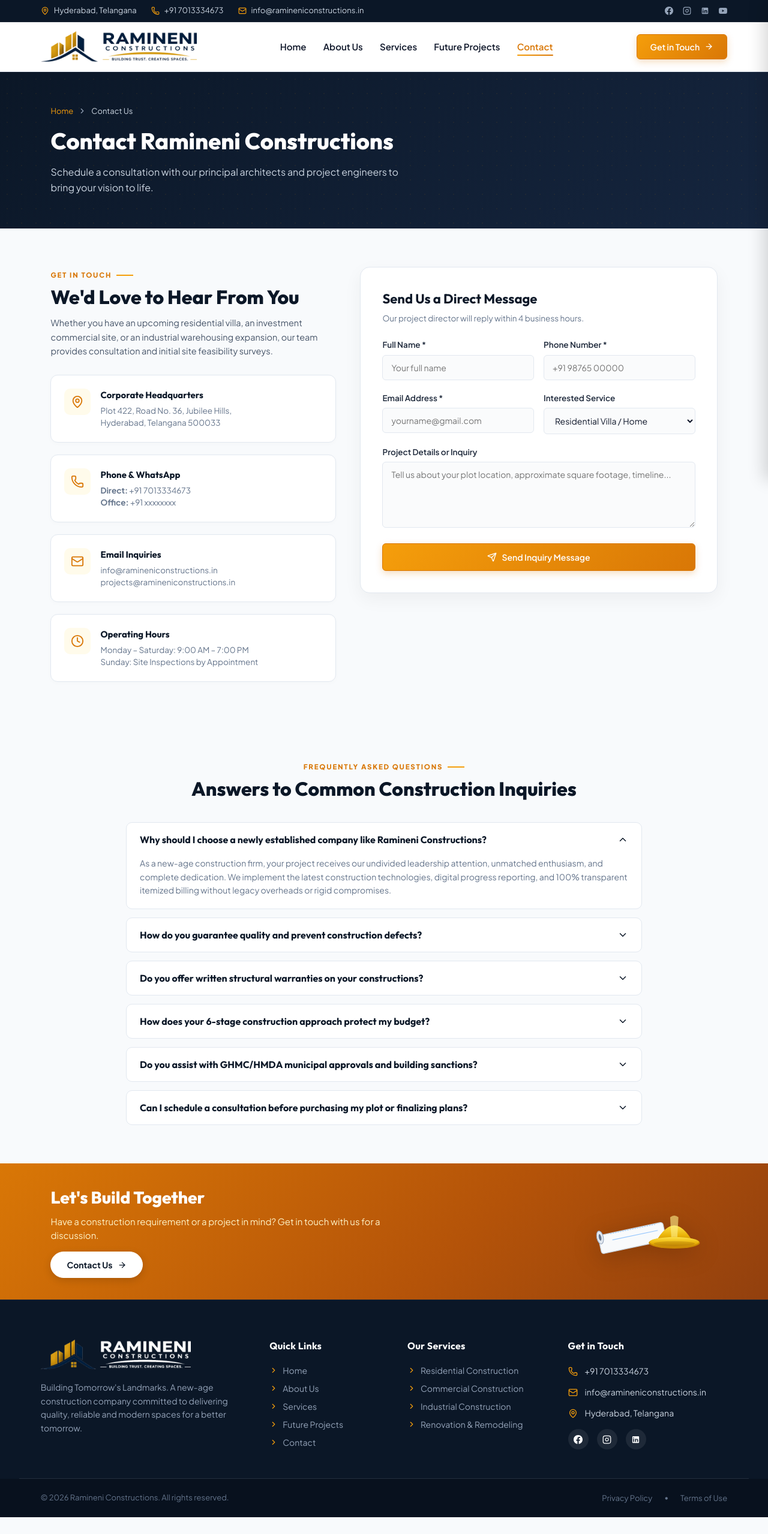
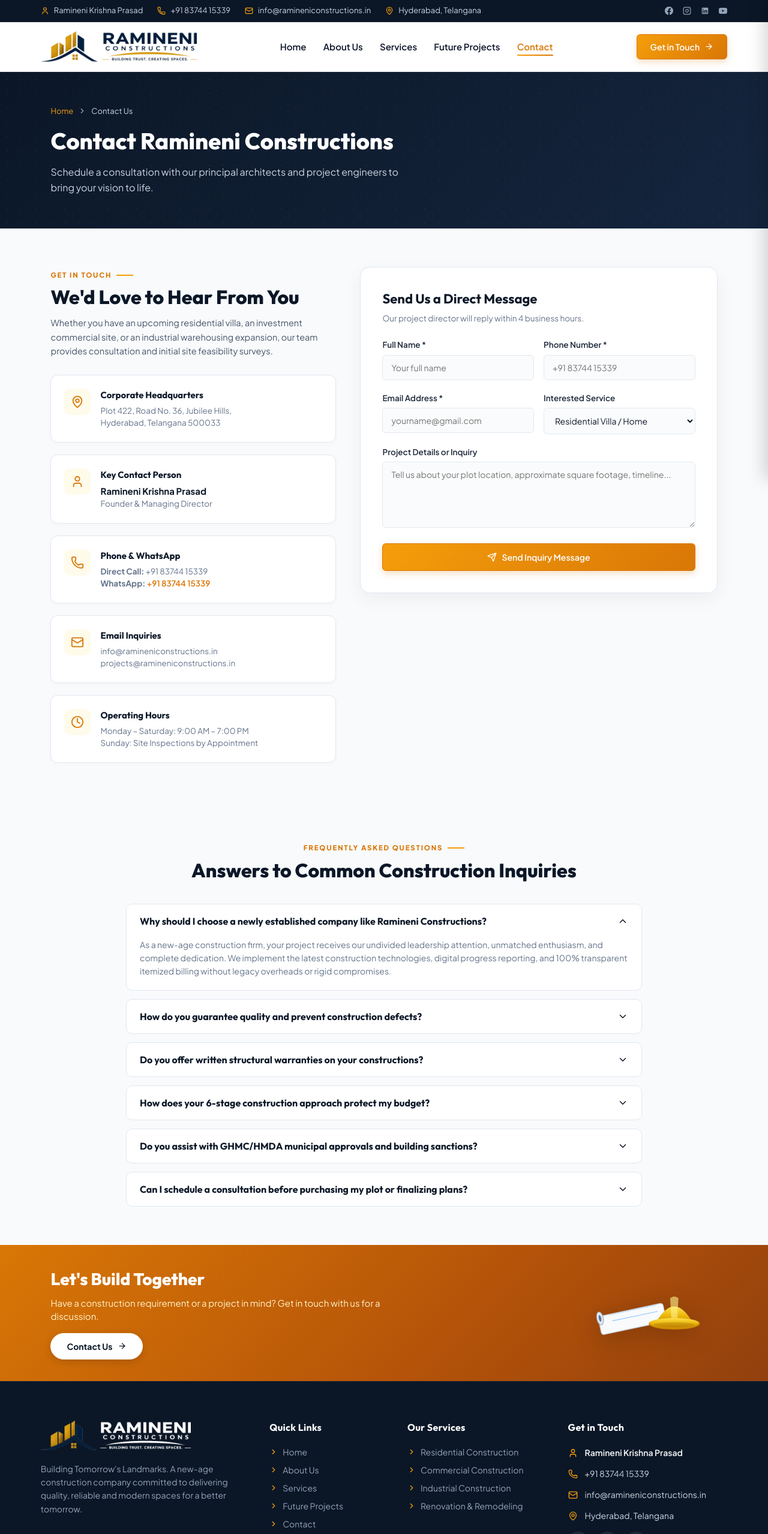
Before and after one commit to Rahul10159683/construction-app, a React (Create React App) app: page /contact in a window 1280 px wide. Shown: the top 2558 px of the page at 60% size. Before the commit the page ends 2530 px from the top, so only its background shows below. Built offline with nearby package versions, Linux system fonts and the light colour scheme.

Commit message:
Update contact name to Ramineni Krishna Prasad and phone to +91 83744 15339 across all pages

```diff
--- a/src/components/common/QuoteModal.jsx
+++ b/src/components/common/QuoteModal.jsx
@@ -93,7 +93,7 @@ const QuoteModal = ({ isOpen, onClose }) => {
                     type="tel"
                     name="phone"
                     required
-                    placeholder="+91 98765 00000"
+                    placeholder="+91 83744 15339"
                     className="form-control"
                     value={formData.phone}
                     onChange={handleChange}
--- a/src/components/layout/Footer.jsx
+++ b/src/components/layout/Footer.jsx
@@ -1,5 +1,5 @@
 import React, { useState } from 'react';
-import { MapPin, Phone, Mail, ChevronRight } from 'lucide-react';
+import { MapPin, Phone, Mail, ChevronRight, User } from 'lucide-react';
 import { FacebookIcon, InstagramIcon, LinkedinIcon } from '../common/SocialIcons';
 
   const Footer = ({ setActivePage, onOpenConsultation }) => {
@@ -136,12 +136,16 @@ import { FacebookIcon, InstagramIcon, LinkedinIcon } from '../common/SocialIcons
               <h4 className="footer-column-title">Get in Touch</h4>
               <div className="footer-contact-list">
                 <div className="footer-contact-item">
+                  <User className="footer-contact-icon" />
+                  <span style={{ fontWeight: '600', color: '#f8fafc' }}>Ramineni Krishna Prasad</span>
+                </div>
+                <div className="footer-contact-item">
                   <Phone className="footer-contact-icon" />
-                  <span>+91 7013334673</span>
+                  <a href="tel:+918374415339" style={{ color: 'inherit', textDecoration: 'none' }}>+91 83744 15339</a>
                 </div>
                 <div className="footer-contact-item">
                   <Mail className="footer-contact-icon" />
-                  <span>info@ramineniconstructions.in</span>
+                  <a href="mailto:info@ramineniconstructions.in" style={{ color: 'inherit', textDecoration: 'none' }}>info@ramineniconstructions.in</a>
                 </div>
                 <div className="footer-contact-item">
                   <MapPin className="footer-contact-icon" />
--- a/src/components/layout/MobileDrawer.jsx
+++ b/src/components/layout/MobileDrawer.jsx
@@ -1,5 +1,5 @@
 import React from 'react';
-import { X, ChevronRight, Phone, Mail, MapPin } from 'lucide-react';
+import { X, ChevronRight, Phone, Mail, MapPin, User } from 'lucide-react';
 
   const MobileDrawer = ({ isOpen, onClose, activePage, setActivePage, onOpenConsultation }) => {
     const navItems = [
@@ -77,12 +77,16 @@ import { X, ChevronRight, Phone, Mail, MapPin } from 'lucide-react';
 
             <div style={{ display: 'flex', flexDirection: 'column', gap: '8px', marginTop: '6px' }}>
               <div className="mobile-contact-item">
+                <User size={14} color="#d97706" />
+                <span style={{ fontWeight: '600', color: '#0f172a' }}>Ramineni Krishna Prasad</span>
+              </div>
+              <div className="mobile-contact-item">
                 <Phone size={14} color="#d97706" />
-                <span>+91 7013334673</span>
+                <a href="tel:+918374415339" style={{ color: 'inherit', textDecoration: 'none' }}>+91 83744 15339</a>
               </div>
               <div className="mobile-contact-item">
                 <Mail size={14} color="#d97706" />
-                <span>info@ramineniconstructions.in</span>
+                <a href="mailto:info@ramineniconstructions.in" style={{ color: 'inherit', textDecoration: 'none' }}>info@ramineniconstructions.in</a>
               </div>
               <div className="mobile-contact-item">
                 <MapPin size={14} color="#d97706" />
--- a/src/components/layout/TopBar.jsx
+++ b/src/components/layout/TopBar.jsx
@@ -1,5 +1,5 @@
 import React from 'react';
-import { MapPin, Phone, Mail } from 'lucide-react';
+import { MapPin, Phone, Mail, User } from 'lucide-react';
 import { FacebookIcon, InstagramIcon, LinkedinIcon, YoutubeIcon } from '../common/SocialIcons';
 
 const TopBar = () => {
@@ -7,6 +7,29 @@ const TopBar = () => {
     <div className="top-bar">
       <div className="container-wide top-bar-inner">
         <div className="top-bar-left">
+          <div className="top-bar-item" title="Contact Person">
+            <User className="top-bar-icon" />
+            <span>Ramineni Krishna Prasad</span>
+          </div>
+
+          <a
+            href="tel:+918374415339"
+            className="top-bar-item"
+            title="Call Us"
+          >
+            <Phone className="top-bar-icon" />
+            <span>+91 83744 15339</span>
+          </a>
+
+          <a
+            href="mailto:info@ramineniconstructions.in"
+            className="top-bar-item"
+            title="Email Us"
+          >
+            <Mail className="top-bar-icon" />
+            <span>info@ramineniconstructions.in</span>
+          </a>
+
           <a
             href="https://maps.google.com"
             target="_blank"
@@ -16,24 +39,6 @@ const TopBar = () => {
           >
             <MapPin className="top-bar-icon" />
             <span>Hyderabad, Telangana</span>
-          </a>
-
-          <a
-            href="tel:+919876543210"
-            className="top-bar-item"
-            title="Call Us"
-          >
-            <Phone className="top-bar-icon" />
-            <span>+91  7013334673</span>
-          </a>
-
-          <a
-            href="mailto:info@ramineniconstructions.in"
-            className="top-bar-item"
-            title="Email Us"
-          >
-            <Mail className="top-bar-icon" />
-            <span>info@ramineniconstructions.in</span>
           </a>
         </div>
 
--- a/src/data/teamData.js
+++ b/src/data/teamData.js
@@ -1,6 +1,6 @@
 export const teamData = [
   {
-    name: "Ramineni Venkata Krishna",
+    name: "Ramineni Krishna Prasad",
     role: "Founder & Managing Director",
     experience: "Founder",
     bio: "Founded Ramineni Constructions with a clear vision: establishing a forward-thinking construction brand anchored in absolute transparency, modern civil engineering, and client-first commitment.",
--- a/src/pages/ContactPage.jsx
+++ b/src/pages/ContactPage.jsx
@@ -2,7 +2,7 @@ import React, { useState } from 'react';
 import PageHero from '../components/common/PageHero';
 import CtaBanner from '../components/home/CtaBanner';
 import { faqData } from '../data/faqData';
-import { MapPin, Phone, Mail, Clock, Send, ChevronDown, CheckCircle2 } from 'lucide-react';
+import { MapPin, Phone, Mail, Clock, Send, ChevronDown, CheckCircle2, User } from 'lucide-react';
 
 const ContactPage = ({ setActivePage, onOpenQuote }) => {
   const [openFaq, setOpenFaq] = useState(0);
@@ -67,13 +67,26 @@ const ContactPage = ({ setActivePage, onOpenQuote }) => {
 
                 <div className="contact-card">
                   <div className="contact-icon-wrap">
+                    <User size={22} />
+                  </div>
+                  <div>
+                    <h4 className="contact-card-title">Key Contact Person</h4>
+                    <p className="contact-card-text">
+                      <strong style={{ fontSize: '15px', color: '#0b1727' }}>Ramineni Krishna Prasad</strong><br />
+                      Founder & Managing Director
+                    </p>
+                  </div>
+                </div>
+
+                <div className="contact-card">
+                  <div className="contact-icon-wrap">
                     <Phone size={22} />
                   </div>
                   <div>
                     <h4 className="contact-card-title">Phone & WhatsApp</h4>
                     <p className="contact-card-text">
-                      <strong>Direct:</strong> +91 7013334673<br />
-                      <strong>Office:</strong> +91 xxxxxxxx
+                      <strong>Direct Call:</strong> <a href="tel:+918374415339" style={{ color: 'inherit', textDecoration: 'none' }}>+91 83744 15339</a><br />
+                      <strong>WhatsApp:</strong> <a href="https://wa.me/918374415339" target="_blank" rel="noopener noreferrer" style={{ color: '#d97706', textDecoration: 'none', fontWeight: '600' }}>+91 83744 15339</a>
                     </p>
                   </div>
                 </div>
@@ -147,7 +160,7 @@ const ContactPage = ({ setActivePage, onOpenQuote }) => {
                           type="tel"
                           name="phone"
                           required
-                          placeholder="+91 98765 00000"
+                          placeholder="+91 83744 15339"
                           className="form-control"
                           value={formData.phone}
                           onChange={handleChange}
```
